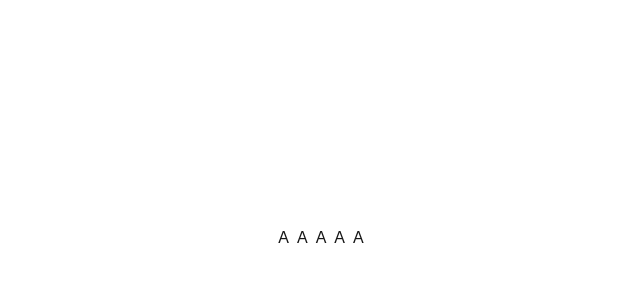
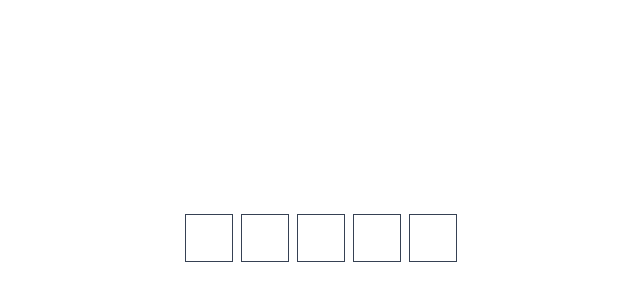
Before and after one commit to AndrewR270/hackschool-fa26, a Next.js app in the folder client/: page / in a window 1280 px wide. Shown: the part 162-462 px from the top of the page, without its empty margins (319-959 px from the left). Built offline with nearby package versions, Linux system fonts and the light colour scheme.

Commit message:
feat(Letter): Added letter component and sample grid.

```diff
--- a/client/app/page.tsx
+++ b/client/app/page.tsx
@@ -7,7 +7,7 @@ export default function HomePage() {
     <div className="min-h-screen flex items-center justify-center">
       <div className="grid grid-cols-5 gap-2">
         {word.split("").map((char, index) => (
-          <Letter value="A" />
+          <Letter key={index} value={char} />
         ))}
       </div>
     </div>
--- a/client/components/Letter.tsx
+++ b/client/components/Letter.tsx
@@ -1,12 +1,20 @@
 "use client";
 
-type PropTypes = {
-  value: string;
-}
+import { useState } from "react";
 
-export default function Letter({ value }: PropTypes) {
+export default function Letter({ value }: { value: string }) {
+  const [highlighted, setHighlighted] = useState(false);
+
   return (
-    <div>
+    <div
+      onClick={() => setHighlighted(!highlighted)}
+      className={`
+        w-12 h-12 border border-gray-700
+        flex items-center justify-center
+        text-xl font-bold cursor-pointer
+        ${highlighted ? "bg-yellow-300 text-black" : "bg-white text-white"}
+      `}
+    >
       {value}
     </div>
   );
```
